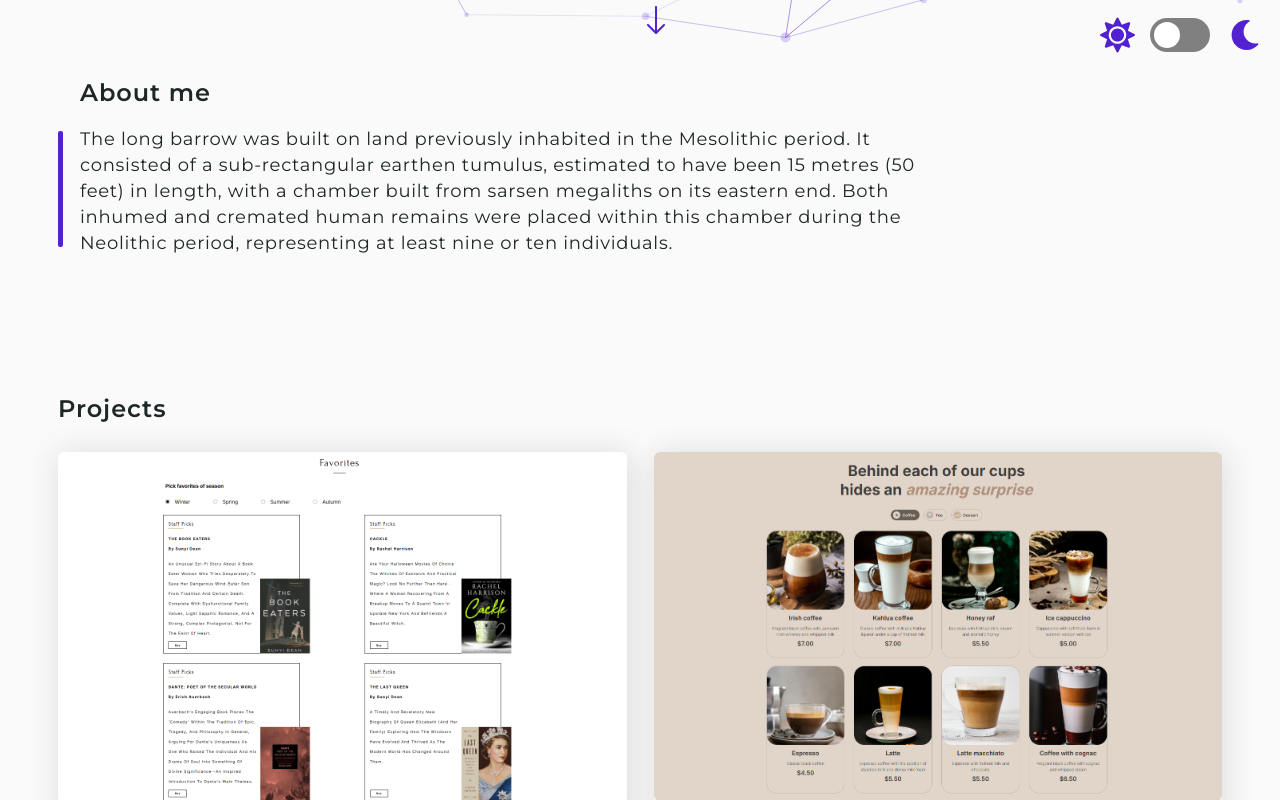
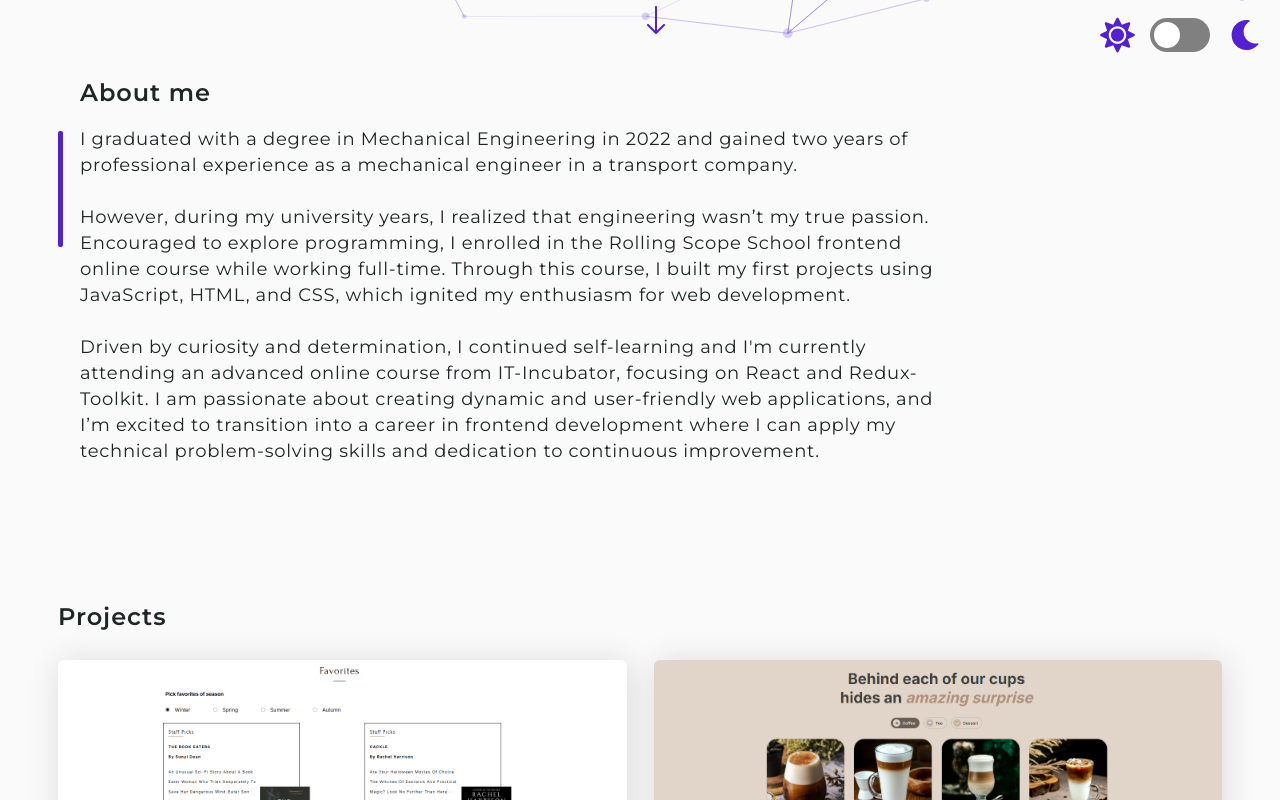
Before and after one commit to bloodyrainday/react-cv, a React app: page / in a window 1280 px wide. Shown: the part 720-1520 px from the top of the page. Built offline with nearby package versions, Linux system fonts and the light colour scheme.

Commit message:
feat: add edited text in the About component

```diff
--- a/src/layout/sections/about/About.tsx
+++ b/src/layout/sections/about/About.tsx
@@ -12,13 +12,24 @@ export const About: React.FC = (props: Props) => {
         <FlexWrapper align="start" direction="column" gap="20px">
           <SectionTitle>About me</SectionTitle>
           <S.Text>
-            The long barrow was built on land previously inhabited in the
-            Mesolithic period. It consisted of a sub-rectangular earthen
-            tumulus, estimated to have been 15 metres (50 feet) in length, with
-            a chamber built from sarsen megaliths on its eastern end. Both
-            inhumed and cremated human remains were placed within this chamber
-            during the Neolithic period, representing at least nine or ten
-            individuals.
+            I graduated with a degree in Mechanical Engineering in 2022 and
+            gained two years of professional experience as a mechanical engineer
+            in a transport company. <br />
+            <br />
+            However, during my university years, I realized that engineering
+            wasn’t my true passion. Encouraged to explore programming, I
+            enrolled in the Rolling Scope School frontend online course while
+            working full-time. Through this course, I built my first projects
+            using JavaScript, HTML, and CSS, which ignited my enthusiasm for web
+            development. <br />
+            <br />
+            Driven by curiosity and determination, I continued self-learning and
+            I'm currently attending an advanced online course from IT-Incubator,
+            focusing on React and Redux-Toolkit. I am passionate about creating
+            dynamic and user-friendly web applications, and I’m excited to
+            transition into a career in frontend development where I can apply
+            my technical problem-solving skills and dedication to continuous
+            improvement.
           </S.Text>
         </FlexWrapper>
       </Container>
```
